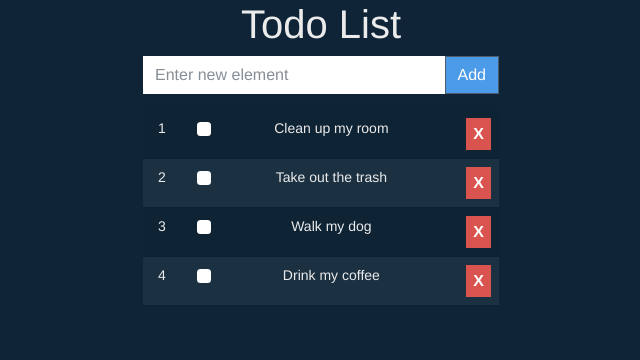
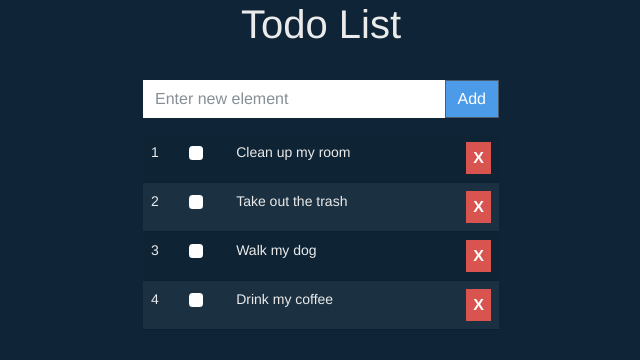
Before and after one commit to mf256/todo-app-vue, a Vue app: page / in a window 1280 px wide. Shown: the top 360 px of the page, without its empty margins (319-959 px from the left). Built offline with nearby package versions, Linux system fonts and the light colour scheme.

Commit message:
Implement business logic

```diff
--- a/src/App.vue
+++ b/src/App.vue
@@ -21,7 +21,6 @@ export default {
   font-family: Avenir, Helvetica, Arial, sans-serif;
   -webkit-font-smoothing: antialiased;
   -moz-osx-font-smoothing: grayscale;
-  text-align: center;
   margin-top: 0px;
 }
 </style>
--- a/src/components/AppTitle.vue
+++ b/src/components/AppTitle.vue
@@ -10,3 +10,10 @@ export default {
   },
 };
 </script>
+
+<style scoped>
+h1 {
+  text-align: center;
+  margin-bottom: 2rem;
+}
+</style>
--- a/src/components/ItemRow.vue
+++ b/src/components/ItemRow.vue
@@ -12,7 +12,7 @@
     <td>
       <label
         :htmlFor="`checkboxitem-${index}`"
-        :class="[item?.isComplete ? 'done' : '']"
+        :class="[item?.isCompleted ? 'done' : '']"
       >
         {{ item.name }}
       </label>
--- a/src/components/TodoApp.vue
+++ b/src/components/TodoApp.vue
@@ -34,11 +34,11 @@ export default {
       this.items = [...this.items, item];
     },
     deleteItem(index) {
-      this.items = [...items.filter((v, i) => i !== index)];
+      this.items = [...this.items.filter((v, i) => i !== index)];
     },
     toggleItem(index) {
       this.items = [
-        ...items.map((v, i) =>
+        ...this.items.map((v, i) =>
           i === index ? { ...v, isCompleted: !v.isCompleted } : v
         ),
       ];
```
